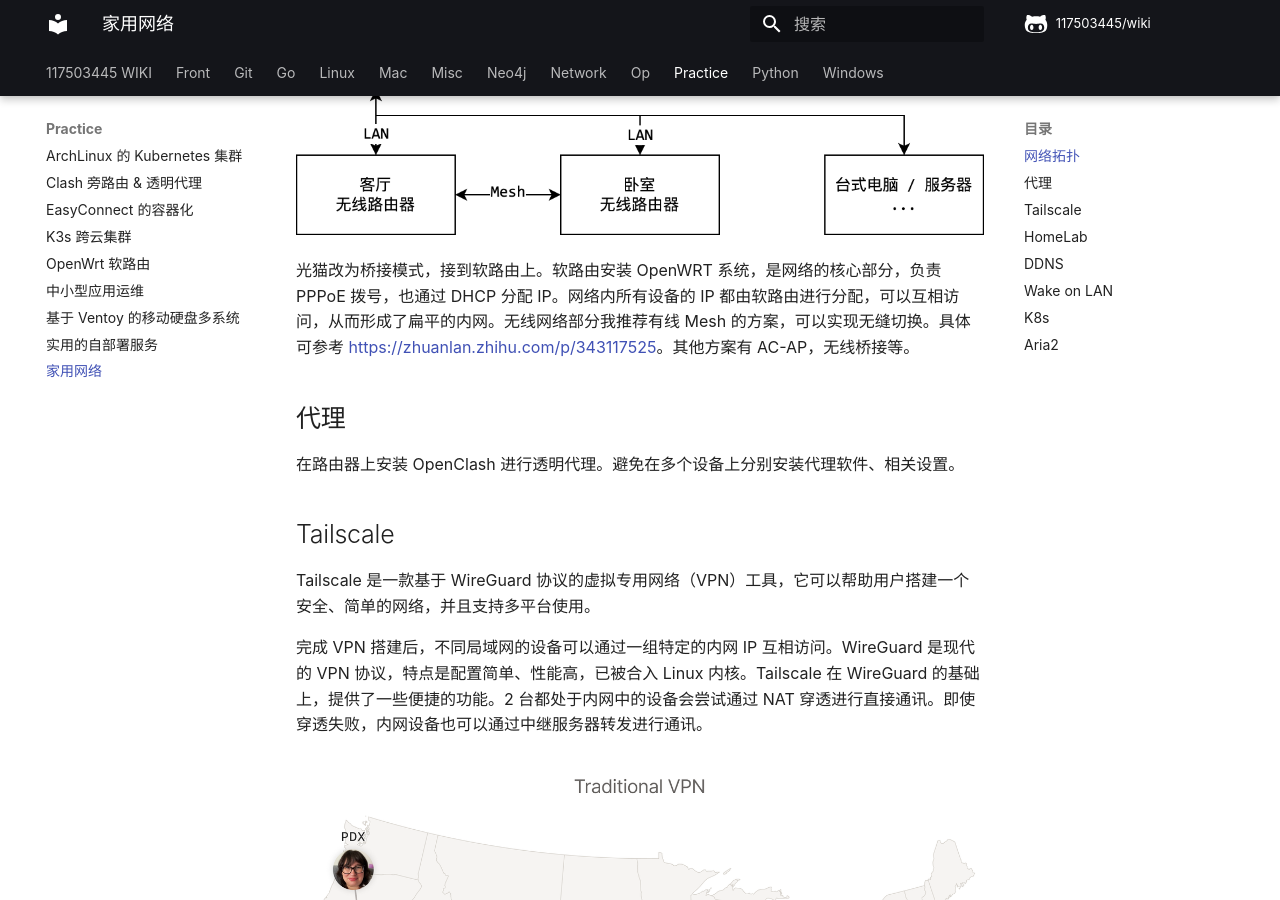
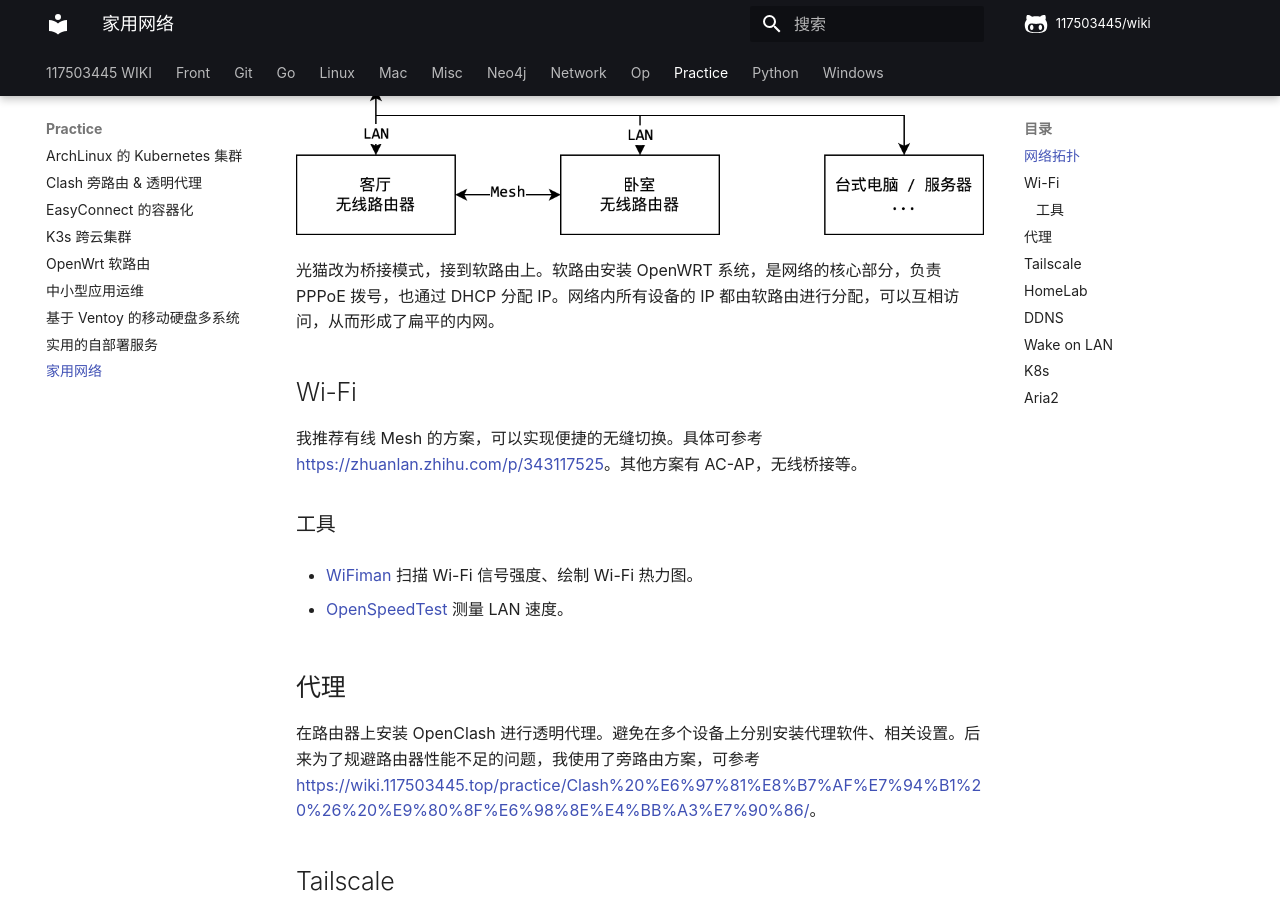
Before and after one commit to 117503445/wiki, an MkDocs documentation site: the page built from docs/practice/家用网络.md, in a window 1280 px wide and 900 px high, scrolled down 809 px. Built offline with MkDocs 1.6.1 and Material for MkDocs 9.7.7, drawn with Linux system fonts in a browser that asks for light colours; some web fonts are replaced; comment, search, counter and statistics services are not loaded.

Commit message:
Wi-Fi
Signed-off-by: 117503445 <t117503445@gmail.com>

```diff
--- a/docs/practice/家用网络.md
+++ b/docs/practice/家用网络.md
@@ -1,4 +1,3 @@
-
 # 家用网络
 
 通过折腾家用网络，可以得到以下好处
@@ -14,11 +13,21 @@
 
 ![1679370516785](家用网络.assets/为之运维-家庭网络.drawio.png)
 
-光猫改为桥接模式，接到软路由上。软路由安装 OpenWRT 系统，是网络的核心部分，负责 PPPoE 拨号，也通过 DHCP 分配 IP。网络内所有设备的 IP 都由软路由进行分配，可以互相访问，从而形成了扁平的内网。无线网络部分我推荐有线 Mesh 的方案，可以实现无缝切换。具体可参考 <https://zhuanlan.zhihu.com/p/343117525>。其他方案有 AC-AP，无线桥接等。
+光猫改为桥接模式，接到软路由上。软路由安装 OpenWRT 系统，是网络的核心部分，负责 PPPoE 拨号，也通过 DHCP 分配 IP。网络内所有设备的 IP 都由软路由进行分配，可以互相访问，从而形成了扁平的内网。
+
+## Wi-Fi
+
+我推荐有线 Mesh 的方案，可以实现便捷的无缝切换。具体可参考 <https://zhuanlan.zhihu.com/p/343117525>。其他方案有 AC-AP，无线桥接等。
+
+### 工具
+
+- [WiFiman](https://play.google.com/store/apps/details?id=com.ubnt.usurvey&hl=en_US&pli=1) 扫描 Wi-Fi 信号强度、绘制 Wi-Fi 热力图。
+
+- [OpenSpeedTest](https://openspeedtest.com/selfhosted-speedtest) 测量 LAN 速度。
 
 ## 代理
 
-在路由器上安装 OpenClash 进行透明代理。避免在多个设备上分别安装代理软件、相关设置。
+在路由器上安装 OpenClash 进行透明代理。避免在多个设备上分别安装代理软件、相关设置。后来为了规避路由器性能不足的问题，我使用了旁路由方案，可参考 <https://wiki.117503445.top/practice/Clash%20%E6%97%81%E8%B7%AF%E7%94%B1%20%26%20%E9%80%8F%E6%98%8E%E4%BB%A3%E7%90%86/>。
 
 ## Tailscale
 
```
